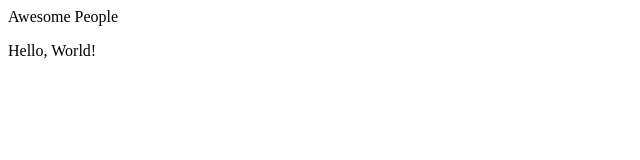
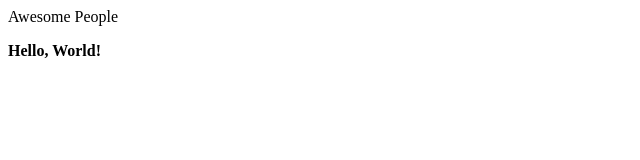
Before and after one commit to morning8094/p02-git-demo2, a plain HTML site: page index.html in a window 1280 px wide. Shown: the full height of the page, 0-640 px from the left. Drawn offline with Linux system fonts and the light colour scheme.

Commit message:
make the added sentence "Hello, World!" in index.heml page bold

```diff
--- a/index.html
+++ b/index.html
@@ -6,6 +6,6 @@
        </head>
 
      <body>
-     	<p>Hello, World!</p>
+     	<p><b>Hello, World!<b></p>
      </body>
   </html>
```
